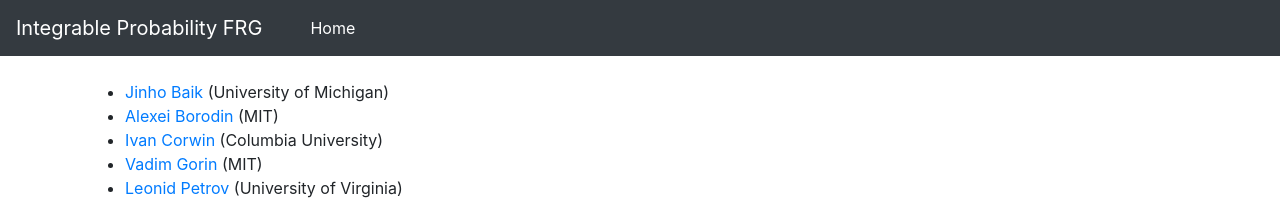
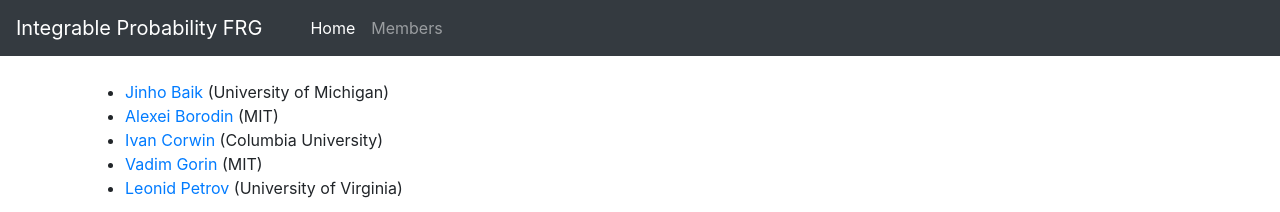
Before and after one commit to int-prob/int-prob-code, a Jekyll site: the page built from index.html, in a window 1280 px wide. Shown: the top 212 px of the page. Built offline with Jekyll 4.4.1, drawn with Linux system fonts in a browser that asks for light colours; nearby versions of some CDN libraries; the list of posts is cut into pages by our own code.

Commit message:
adding correct pages

```diff
--- a/_includes/navbar.html
+++ b/_includes/navbar.html
@@ -1,12 +1,12 @@
 <nav class="navbar navbar-expand-md navbar-dark bg-dark">
-   <a class="navbar-brand" href="#">Integrable Probability FRG</a>
+   <a class="navbar-brand" href="{{site.url}}">Integrable Probability FRG</a>
    <button class="navbar-toggler" type="button" data-toggle="collapse" data-target="#navbarsExample04" aria-controls="navbarsExample04" aria-expanded="false" aria-label="Toggle navigation">
      <span class="navbar-toggler-icon"></span>
    </button>
 
    <div class="collapse navbar-collapse" id="navbarsExample04">
      <ul class="navbar-nav mr-auto ml-4">
-        {% assign sorted_pages = site.pages | sort: "nav_weight" %}
+        {% assign sorted_pages = site.pages | sort: "nav_order" %}
         {% for p in sorted_pages%}
         {% if p.nav_id != null and p.nav_id != "." %}
         <li class="nav-item
```
Also changed, not shown: people.md (added, +8 -0 lines).
